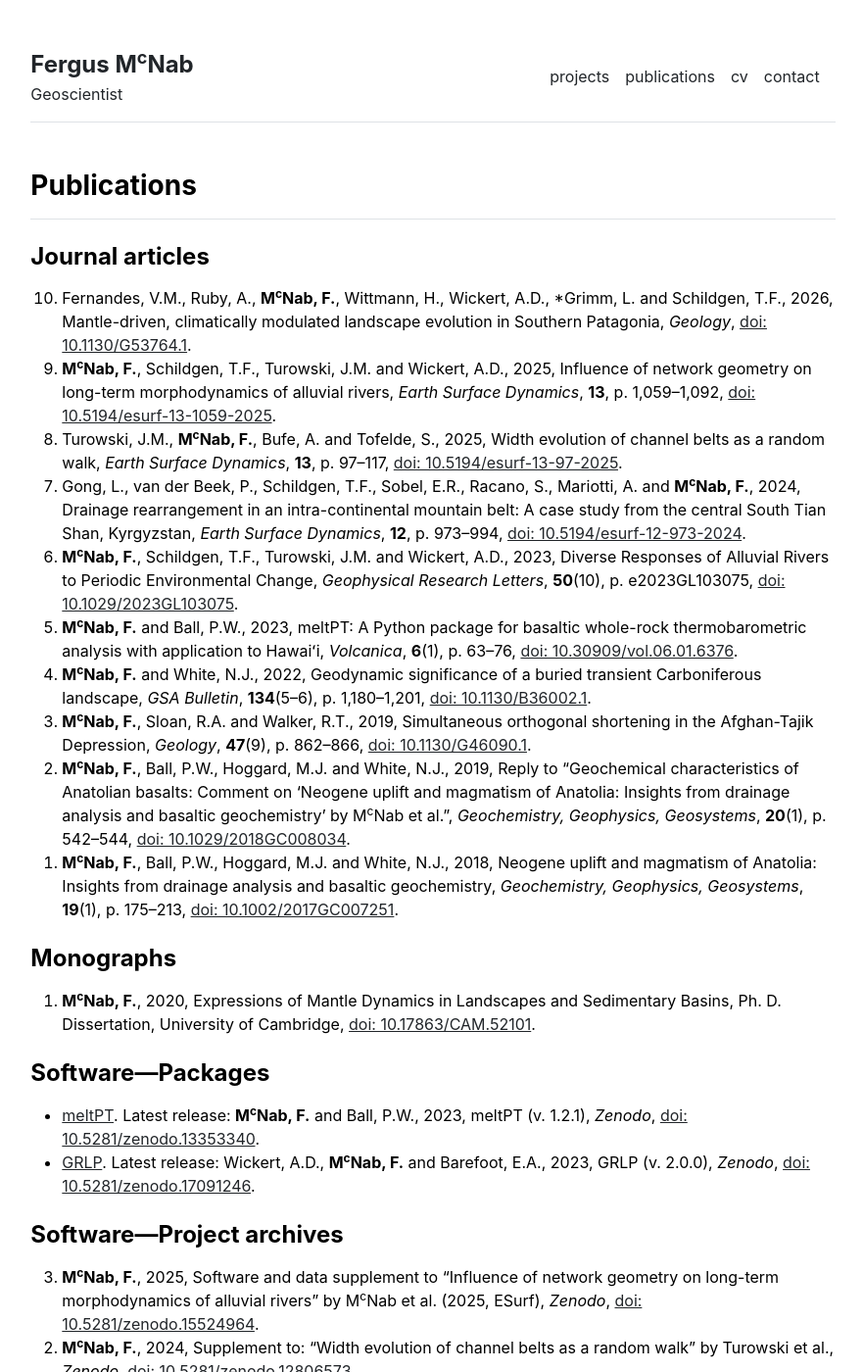
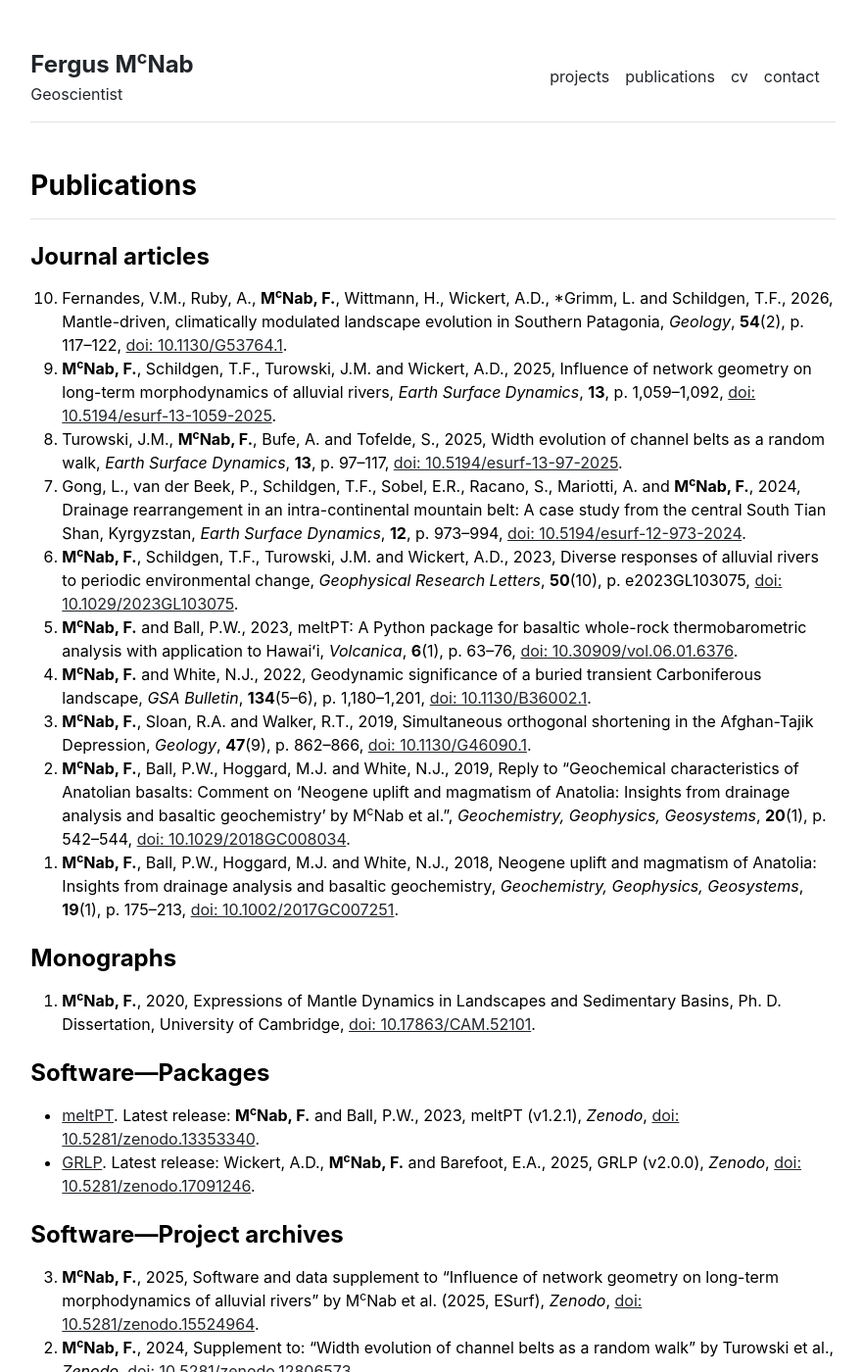
Before and after one commit to fmcnab/fmcnab.github.io, a Jekyll site: the page built from publications.md, in a window 1280 px wide and 1400 px high. Shown: the whole window at 98% size, without its empty margins (198-1079 px from the left). Built offline with Jekyll 4.4.1, drawn with Linux system fonts in a browser that asks for light colours.

Commit message:
Update pubs.

```diff
--- a/_data/publications.yml
+++ b/_data/publications.yml
@@ -4,11 +4,11 @@ featured:
 - {name: 'Low shear diffusion central schemes for particle methods. Jonathan Panuelos, James Wadsley, Nicholas Kevlahan', url: 'http://ms.mcmaster.ca/kevla/pdf/articles/jcp_v414.pdf'}
 
 peer_reviewed:
-- {names: 'Fernandes, V.M., Ruby, A., <b>M<sup>c</sup>Nab, F.</b>, Wittmann, H., Wickert, A.D., &#42;Grimm, L. and Schildgen, T.F.', year: '2026', title: 'Mantle-driven, climatically modulated landscape evolution in Southern Patagonia', journal: 'Geology', doi: '10.1130/G53764.1', url: 'https://doi.org/10.1130/G53764.1'}
+- {names: 'Fernandes, V.M., Ruby, A., <b>M<sup>c</sup>Nab, F.</b>, Wittmann, H., Wickert, A.D., &#42;Grimm, L. and Schildgen, T.F.', year: '2026', title: 'Mantle-driven, climatically modulated landscape evolution in Southern Patagonia', journal: 'Geology', vol: '54', num: '2', pages: '117&ndash;122', doi: '10.1130/G53764.1', url: 'https://doi.org/10.1130/G53764.1'}
 - {names: '<b>M<sup>c</sup>Nab, F.</b>, Schildgen, T.F., Turowski, J.M. and Wickert, A.D.', year: '2025', title: 'Influence of network geometry on long-term morphodynamics of alluvial rivers', journal: 'Earth Surface Dynamics', vol: '13', pages: '1,059&ndash;1,092', doi: '10.5194/esurf-13-1059-2025', url: 'https://doi.org/10.5194/esurf-13-1059-2025'}
 - {names: 'Turowski, J.M., <b>M<sup>c</sup>Nab, F.</b>, Bufe, A. and Tofelde, S.', year: '2025', title: 'Width evolution of channel belts as a random walk', journal: 'Earth Surface Dynamics', vol: '13', pages: '97&ndash;117', doi: '10.5194/esurf-13-97-2025', url: 'https://doi.org/10.5194/esurf-13-97-2025'}
 - {names: 'Gong, L., van der Beek, P., Schildgen, T.F., Sobel, E.R., Racano, S., Mariotti, A. and <b>M<sup>c</sup>Nab, F.</b>', year: '2024', title: 'Drainage rearrangement in an intra-continental mountain belt: A case study from the central South Tian Shan, Kyrgyzstan', journal: 'Earth Surface Dynamics', vol: '12', pages: '973&ndash;994', doi: '10.5194/esurf-12-973-2024', url: 'https://doi.org/10.5194/esurf-12-973-2024'}
-- {names: '<b>M<sup>c</sup>Nab, F.</b>, Schildgen, T.F., Turowski, J.M. and Wickert, A.D.', year: '2023', title: 'Diverse Responses of Alluvial Rivers to Periodic Environmental Change', journal: 'Geophysical Research Letters', vol: '50', num: '10', pages: 'e2023GL103075', doi: '10.1029/2023GL103075', url: 'https://doi.org/10.1029/2023GL103075'}
+- {names: '<b>M<sup>c</sup>Nab, F.</b>, Schildgen, T.F., Turowski, J.M. and Wickert, A.D.', year: '2023', title: 'Diverse responses of alluvial rivers to periodic environmental change', journal: 'Geophysical Research Letters', vol: '50', num: '10', pages: 'e2023GL103075', doi: '10.1029/2023GL103075', url: 'https://doi.org/10.1029/2023GL103075'}
 - {names: '<b>M<sup>c</sup>Nab, F.</b> and Ball, P.W.', year: '2023', title: 'meltPT: A Python package for basaltic whole-rock thermobarometric analysis with application to Hawai&#x02BB;i', journal: 'Volcanica', vol: '6', num: '1', pages: '63&ndash;76', doi: '10.30909/vol.06.01.6376', url: 'https://doi.org/10.30909/vol.06.01.6376'}
 - {names: '<b>M<sup>c</sup>Nab, F.</b> and White, N.J.', year: '2022', title: 'Geodynamic significance of a buried transient Carboniferous landscape', journal: 'GSA Bulletin', vol: '134', num: '5&ndash;6', pages: '1,180&ndash;1,201', doi: '10.1130/B36002.1', url: 'https://doi.org/10.1130/B36002.1'}
 - {names: '<b>M<sup>c</sup>Nab, F.</b>, Sloan, R.A. and Walker, R.T.', year: '2019', title: 'Simultaneous orthogonal shortening in the Afghan-Tajik Depression', journal: 'Geology', vol: '47', num: '9', pages: '862&ndash;866', doi: '10.1130/G46090.1', url: 'https://doi.org/10.1130/G46090.1'}
@@ -19,8 +19,8 @@ monographs:
 - {names: '<b>M<sup>c</sup>Nab, F.</b>', year: '2020', title: 'Expressions of Mantle Dynamics in Landscapes and Sedimentary Basins', description: 'Ph. D. Dissertation, University of Cambridge', doi: '10.17863/CAM.52101', url: 'https://doi.org/10.17863/CAM.52101'}
 
 software:
-- {project: 'meltPT', git: 'https://github.com/fmcnab/meltPT', names: '<b>M<sup>c</sup>Nab, F.</b> and Ball, P.W.', year: '2023', title: 'meltPT (v. 1.2.1)', publisher: 'Zenodo', doi: '10.5281/zenodo.13353340', url: 'https://doi.org/10.5281/zenodo.13353340'}
-- {project: 'GRLP', git: 'https://github.com/MNiMORPH/GRLP/tree/master', names: 'Wickert, A.D., <b>M<sup>c</sup>Nab, F.</b> and Barefoot, E.A.', year: '2023', title: 'GRLP (v. 2.0.0)', publisher: 'Zenodo', doi: '10.5281/zenodo.17091246', url: 'https://doi.org/10.5281/zenodo.17091246'}
+- {project: 'meltPT', git: 'https://github.com/fmcnab/meltPT', names: '<b>M<sup>c</sup>Nab, F.</b> and Ball, P.W.', year: '2023', title: 'meltPT (v1.2.1)', publisher: 'Zenodo', doi: '10.5281/zenodo.13353340', url: 'https://doi.org/10.5281/zenodo.13353340'}
+- {project: 'GRLP', git: 'https://github.com/MNiMORPH/GRLP/tree/master', names: 'Wickert, A.D., <b>M<sup>c</sup>Nab, F.</b> and Barefoot, E.A.', year: '2025', title: 'GRLP (v2.0.0)', publisher: 'Zenodo', doi: '10.5281/zenodo.17091246', url: 'https://doi.org/10.5281/zenodo.17091246'}
 
 software_archives:
 - {names: '<b>M<sup>c</sup>Nab, F.</b>', year: '2025', title: 'Software and data supplement to &ldquo;Influence of network geometry on long-term morphodynamics of alluvial rivers&rdquo; by M<sup>c</sup>Nab et al. (2025, ESurf)', publisher: 'Zenodo', doi: '10.5281/zenodo.15524964', url: 'https://doi.org/10.5281/zenodo.15524964'}
```
